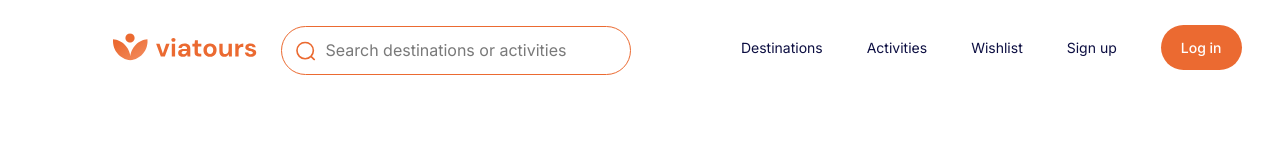
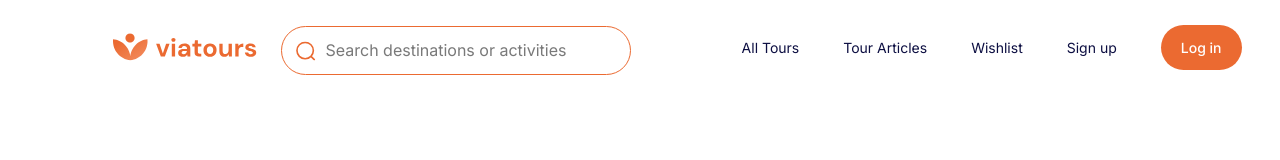
Before and after one commit to HumptyDumpy01/viatours-app, a Next.js app: page / in a window 1280 px wide. Shown: the top 160 px of the page. Built offline with nearby package versions, Linux system fonts and the light colour scheme.

Commit message:
Added few components, like NavButton. Refactored the Header Component. Moved it to the layout.tsx

```diff
--- a/app/layout.tsx
+++ b/app/layout.tsx
@@ -2,6 +2,7 @@ import type { Metadata } from 'next';
 import { Inter } from 'next/font/google';
 import './globals.scss';
 import React from 'react';
+import Header from '@/components/Header/Header';
 
 const inter = Inter({ subsets: ['latin'] });
 
@@ -17,7 +18,10 @@ export default function RootLayout({ children }: Readonly<{
 }>) {
   return (
     <html lang="en">
-    <body className={inter.className}>{children}</body>
+    <body className={inter.className}>
+    <Header />
+    {children}
+    </body>
     </html>
   );
 }
--- a/app/page.tsx
+++ b/app/page.tsx
@@ -1,9 +1,6 @@
-import Header from '@/components/Header/Header';
-
 export default function Home() {
   return (
     <>
-      <Header />
     </>
   );
 }
--- a/components/Header/Header.tsx
+++ b/components/Header/Header.tsx
@@ -4,7 +4,7 @@ import closeMenuImg from '@/assets/images/close-menu.svg';
 import userIcon from '@/assets/images/user-icon.svg';
 import './Header.scss';
 import Image from 'next/image';
-import Link from 'next/link';
+import NavButton from '@/components/UI/NavButton';
 
 // 'use client';
 
@@ -35,11 +35,11 @@ export default function Header(/*{  }: HeaderInterface*/) {
               </div>
             </div>
             <div className={`navigation-wrapper-2 flex flex-align-center`}>
-              <Link href={`/`} className={`link btn--scroll-to navigation__link`}>Destinations</Link>
-              <Link href={`/`} className={`link navigation__link`}>Activities</Link>
-              <Link href={`/`} className={`link navigation__link`}>Wishlist</Link>
-              <Link href={`/`} className={`link navigation__link`}>Sign up</Link>
-              <Link href={`/`} className={`link link-marked navigation__link link-log-in"`}>Log in</Link>
+              <NavButton pathName={`/tours`}>All Tours</NavButton>
+              <NavButton pathName={`/articles`}>Tour Articles</NavButton>
+              <NavButton pathName={`/account-settings/wishlist`}>Wishlist</NavButton>
+              <NavButton pathName={`/sign-up`}>Sign up</NavButton>
+              <NavButton marked pathName={`/log-in`}>Log in</NavButton>
             </div>
           </div>
           <div className={`navigation__responsive`}>
--- /dev/null
+++ b/components/UI/NavButton.tsx
@@ -0,0 +1,17 @@
+// 'use client';
+
+import { ReactNode } from 'react';
+import Link from 'next/link';
+
+interface NavButtonInterface {
+  pathName: string;
+  children: ReactNode;
+  marked?: boolean;
+}
+
+export default function NavButton(props: NavButtonInterface) {
+  return (
+    <Link href={props.pathName}
+          className={`link navigation__link ${props.marked ? `link-marked  link-log-in` : ``}`}>{props.children}</Link>
+  );
+}
```
